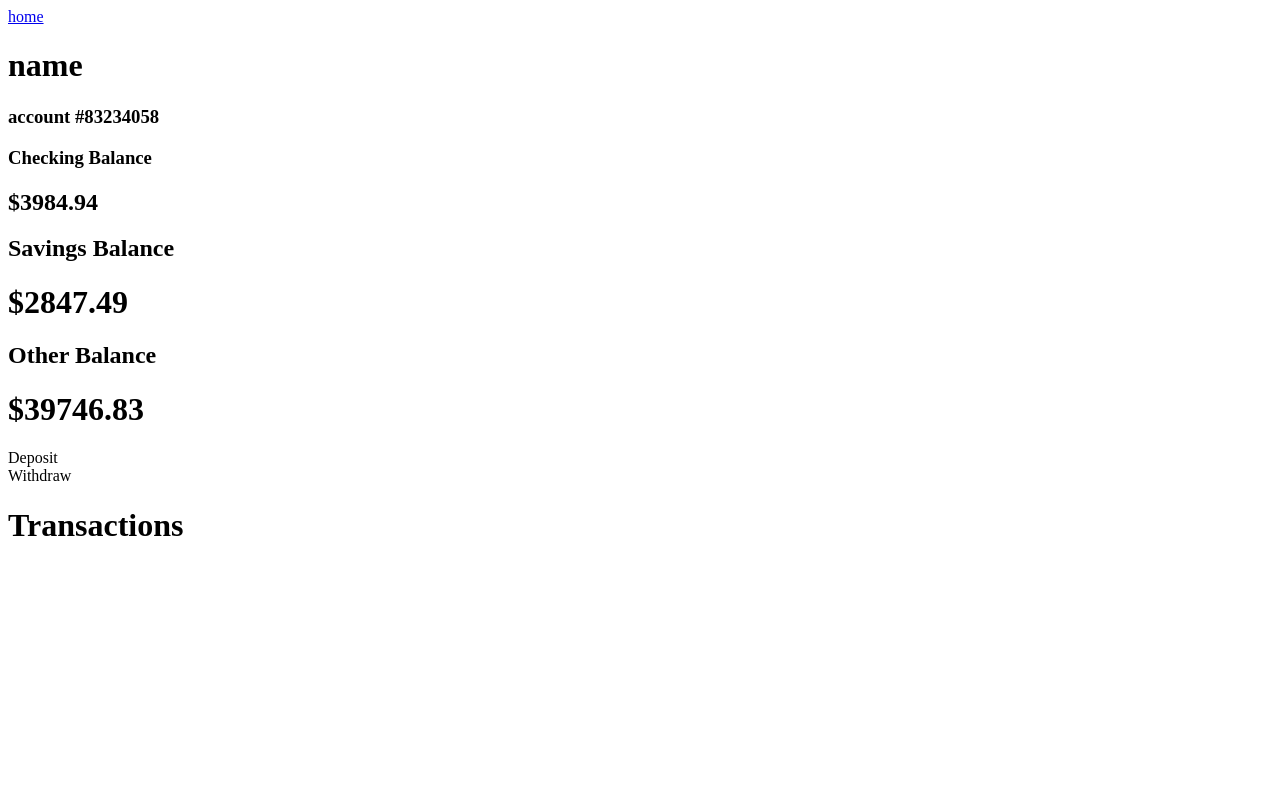
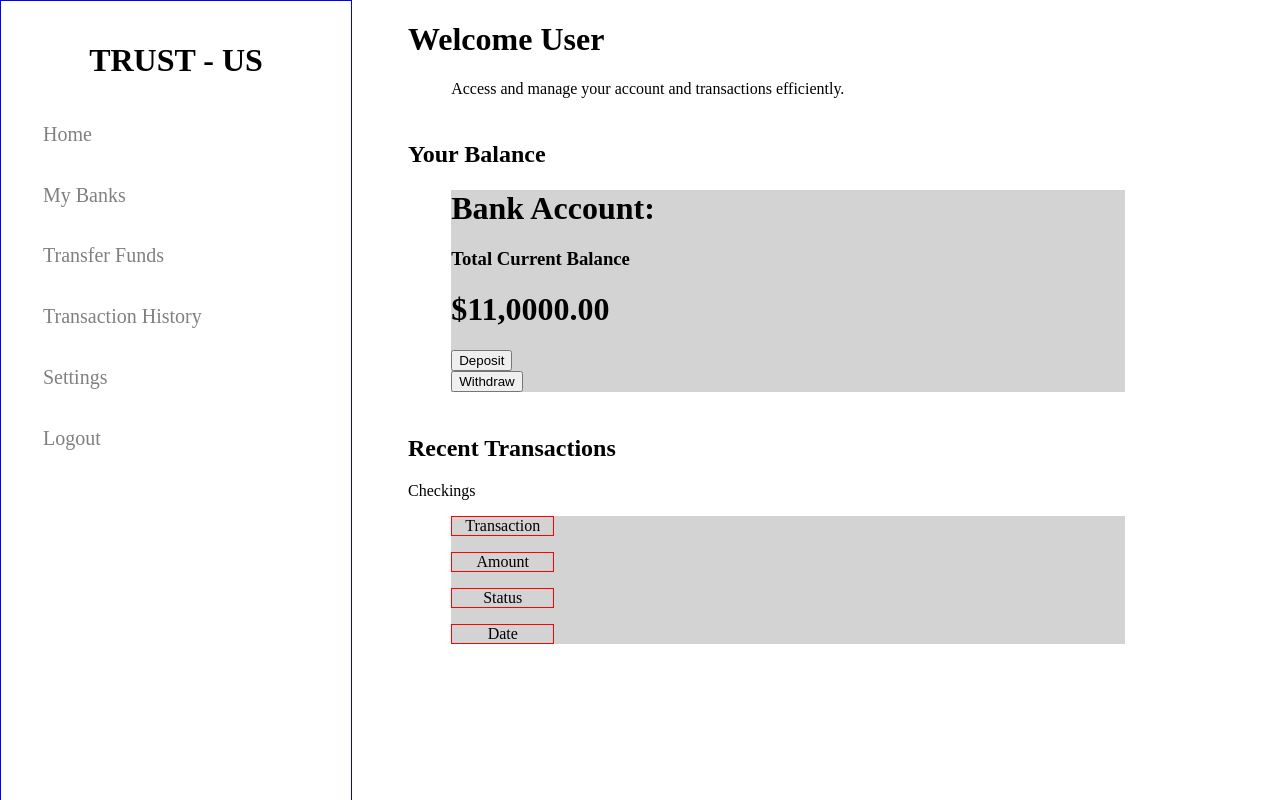
Before and after one commit to ojimmart2512/Trust-US, a website: page client/src/home.html in a window 1280 px wide. Drawn offline with Linux system fonts and the light colour scheme.

Commit message:
added img folder

```diff
--- /dev/null
+++ b/client/src/home.css
@@ -0,0 +1,79 @@
+
+.sideNav {
+    height: 100%;
+    width: 350px;
+    position: fixed;
+    z-index: 1;
+    top: 0;
+    left: 0;
+    background: #fff;
+    overflow-x: hidden;
+    padding-top: 20px;
+    border: 1px solid blue;
+
+}
+
+.sideNav h1{
+    text-align: center;
+}
+
+.sideNav a {
+    border: 1px solid red;
+    padding: 22px;
+    width: 60%;
+    height: 1.1%;
+    margin-left: 20px;
+    margin-top: 8px;
+    text-decoration: none;
+    font-size: 20px;
+    color: grey;
+    display: block;
+    border: none;
+    cursor: pointer;
+    border-radius: 32px;
+
+}
+
+.sideNav a:hover{
+    height: 10px;
+    color: white;
+    background: #386392;
+}
+
+.wrapper {
+ margin-left: 350px;
+}
+
+@media screen and (max-height: 450px){
+    .sideNav {padding-top: 15px;}
+}
+
+div.wrapper{
+    margin-left:400px;
+}
+
+div.welcome p{
+    margin-left: 5%;
+}
+
+div.wrapper h2 {
+    margin-top: 5%;
+}
+
+div.user-checking{
+    background-color: lightgrey;
+    margin-left: 5%;
+    width: 78%;
+}
+
+div.transactions{
+    background: lightgrey;
+     margin-left: 5%;
+     width: 78%;
+}
+
+div.title p{
+    border: 1px solid red;
+    width: 15%;
+    text-align: center;
+}
--- a/client/src/home.html
+++ b/client/src/home.html
@@ -4,21 +4,52 @@
     <meta charset="UTF-8">
     <meta name="viewport" content="width=device-width, initial-scale=1.0">
     <title>User Info</title>
+    <link rel="stylesheet" href="home.css">
 </head>
 <body>
-    <nav>
-        <div class="nav">
-            <a href="home.html">home</a>
-        </div>
-    </nav>
-    <div class="wrapper">
-        <div class="user-checking">
-            <h1>name</h1>
-            <h3>account #83234058</h3>
-            <h3>Checking Balance</h3>
-            <h2 class="balance">$3984.94</h2>
+
+        <div id="side-navBar" class ="sideNav">
+            <h1>TRUST - US</h1>
+            <a href="home.html">Home</a>
+            <a href="">My Banks</a>
+            <a href="">Transfer Funds</a>
+            <a href="">Transaction History</a>
+            <a href="">Settings </a>
+            <a href="">Logout</a>
         </div>
 
+
+
+
+
+     <div class="wrapper">
+
+        <div class="welcome">
+            <h1>Welcome User</h1>
+            <p>Access and manage your account and transactions efficiently.</p>
+        </div>
+
+        <h2>Your Balance</h2>
+
+        <div class="user-checking">
+
+            <h1>Bank Account:</h1>
+
+            <h3>Total Current Balance</h3>
+            <h1 class="balance">$11,0000.00</h3>
+
+           <div class="transferAction">
+              <div class="deposit">
+                <button>Deposit</button>
+              </div>
+
+              <div class="Withdraw">
+                <button> Withdraw</butt>
+              </div>
+           </div>
+
+        </div>
+<!--
         <div class="other-accounts">
             <div id="user-savings" class="user-account">
                 <h2>Savings Balance</h2>
@@ -32,10 +63,22 @@
             <div class="actions">
                 <div class="deposit">Deposit</div>
                 <div class="withdraw">Withdraw</div>
-            </div>
+            </div> -->
 
+            <h2>Recent Transactions</h2>
+
+            <p>Checkings</p>
             <div class="transactions">
-                <h1>Transactions</h1>
+                <div class="transacAction">
+                      <div class="title">
+                        <p>Transaction</p>
+                        <p>Amount</p>
+                        <p>Status</p>
+                        <p>Date</p>
+                      </div>
+
+
+                </div>
             </div>
         </div>
     </div>
--- a/mirella.txt
+++ b/mirella.txt
@@ -12,3 +12,9 @@ Journal
    - A challange that arose today is trying to remeber how to use css since it's been a whiel since i last used it
    - One resource that I'm using to learn is w3schools
    - One resource i'm using to collaborate better with my teammates is canva
+
+-3rd October, 2024
+   - I do believe I'm giving my best effort in the team
+   - One way I can improve my site by the end of the week is finishing all of the websites
+   -One technical challenge that is currently keeping me from moving forward is how to position stuff
+   - One way I can supprot my team is finishing up my part so they can implement their code to the website as well as helping them when needed
```
Also changed, not shown: client/src/index.html (+1 -0 lines), client/src/sign-in.html (added, +140 -0 lines), server/index.js (+7 -1 lines), client/src/img/Copy of Image-transformed.jpeg (added), client/src/img/Image-transformed.jpeg (added), 2 other files.
